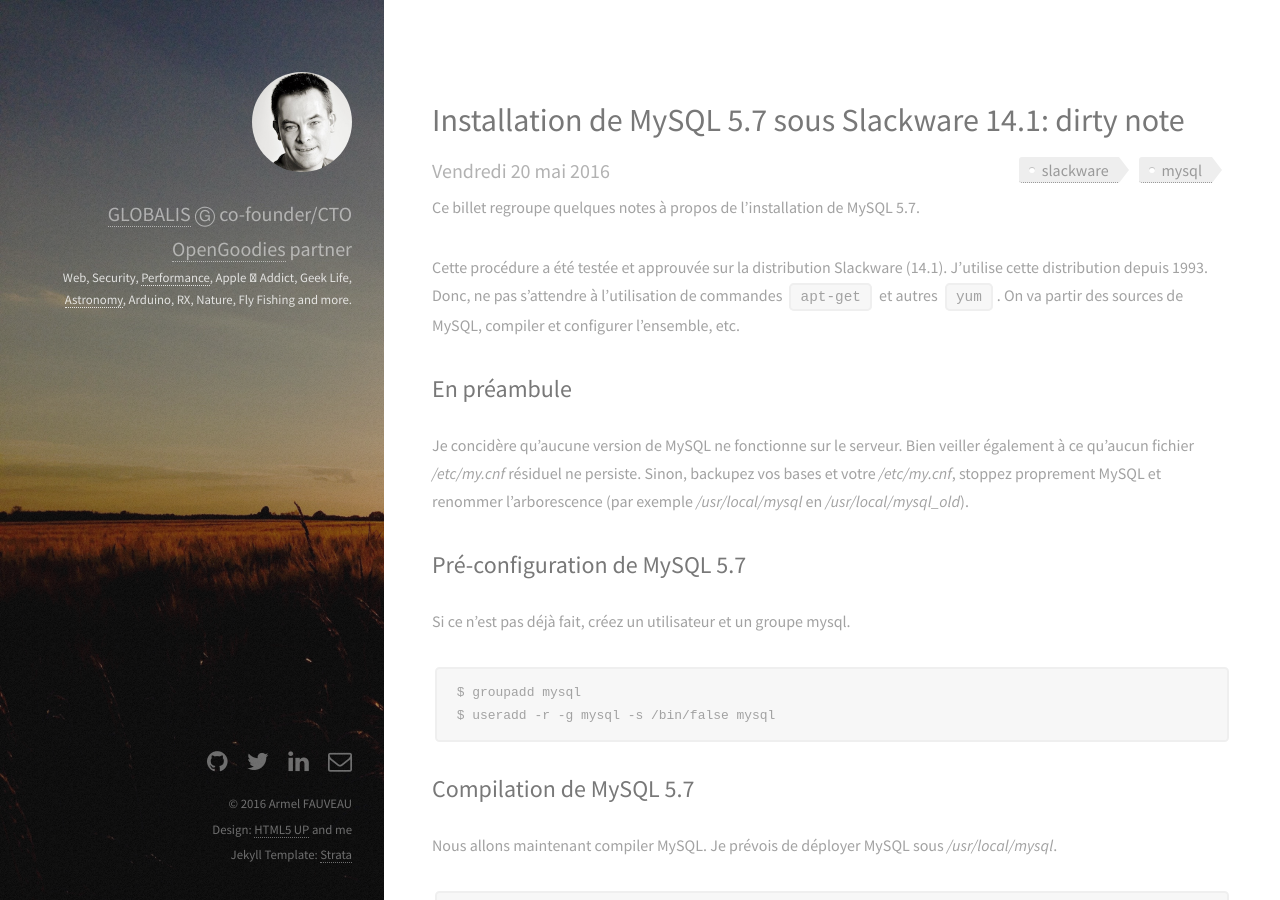
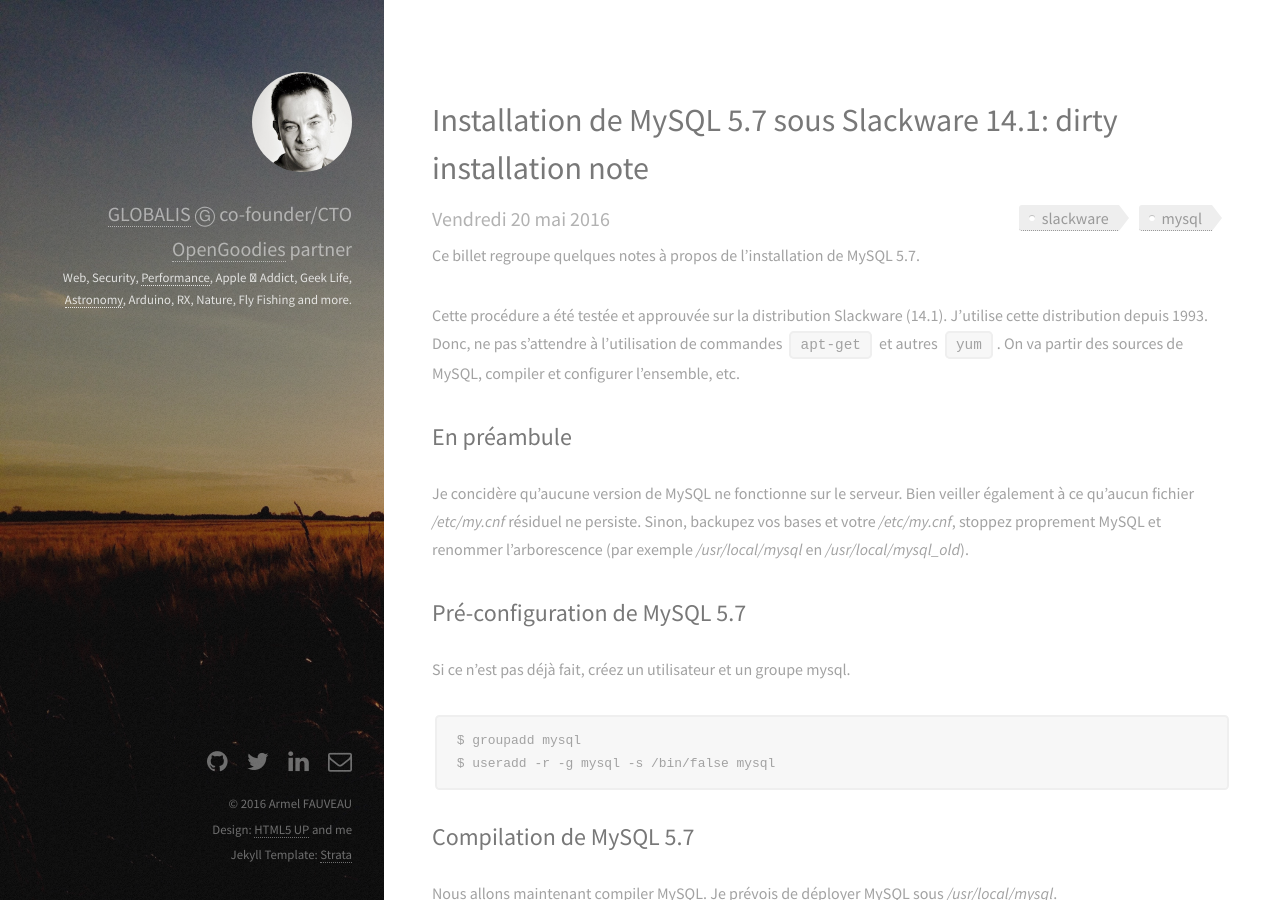
Before and after one commit to armel/armel.github.io, a Jekyll site: the page built from _posts/2016-05-20-mysql-57.markdown, in a window 1280 px wide and 900 px high. Built offline with Jekyll 4.4.1, drawn with Linux system fonts in a browser that asks for light colours.

Commit message:
Update post about MySQL 5.7

```diff
--- a/_posts/2016-05-20-mysql-57.markdown
+++ b/_posts/2016-05-20-mysql-57.markdown
@@ -1,6 +1,6 @@
 ---
 layout: post
-title: "Installation de MySQL 5.7 sous Slackware 14.1: dirty note"
+title: "Installation de MySQL 5.7 sous Slackware 14.1: dirty installation note"
 categories: matos
 tags:
 - mysql
```
Also changed, not shown: other parts of _posts/2016-05-20-mysql-57.markdown (+2 -0 lines).
